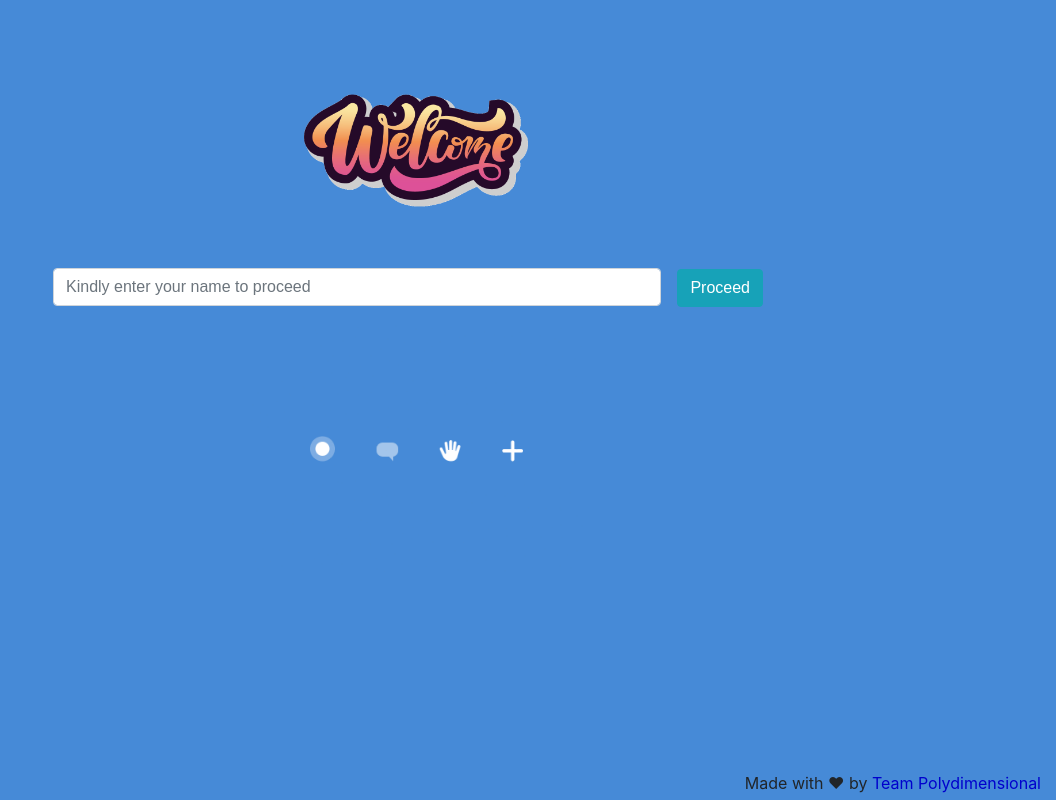
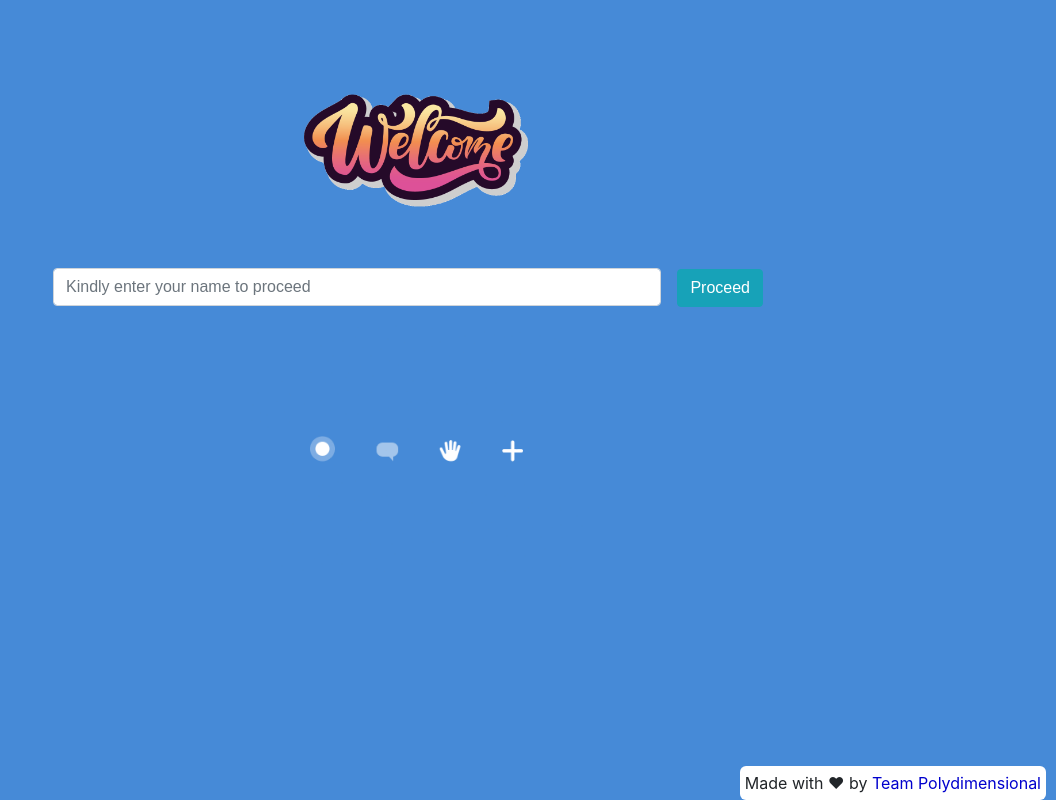
Before and after one commit to SumeshBharathi/reel-box-app, an Angular app: page /signup in a window 1280 px wide. Shown: the whole page, without its empty margins (224-1280 px from the left). Built offline with nearby package versions, Linux system fonts and the light colour scheme; no server answers; a web font is replaced by a local one.

Commit message:
brand fixes

```diff
--- a/src/app/app.component.html
+++ b/src/app/app.component.html
@@ -1,7 +1,7 @@
 <link rel="stylesheet" href="/assets/bootstrap.min.css">
 <link href="/assets/css2.css" rel="stylesheet">
 <router-outlet></router-outlet>
-<div style="text-align: center;background-color: inherit;position: fixed;bottom: 0px;right: 10px;padding: 5px;">
+<div style="text-align: center;background-color: white;border-radius:6px;z-index:10;padding:2px;position: fixed;bottom: 0px;right: 10px;padding: 5px;">
   Made with ❤ by <a style="text-decoration: none;color:mediumblue;" href="https://polydimensional.in"> Team
     Polydimensional</a>
 </div>
```
